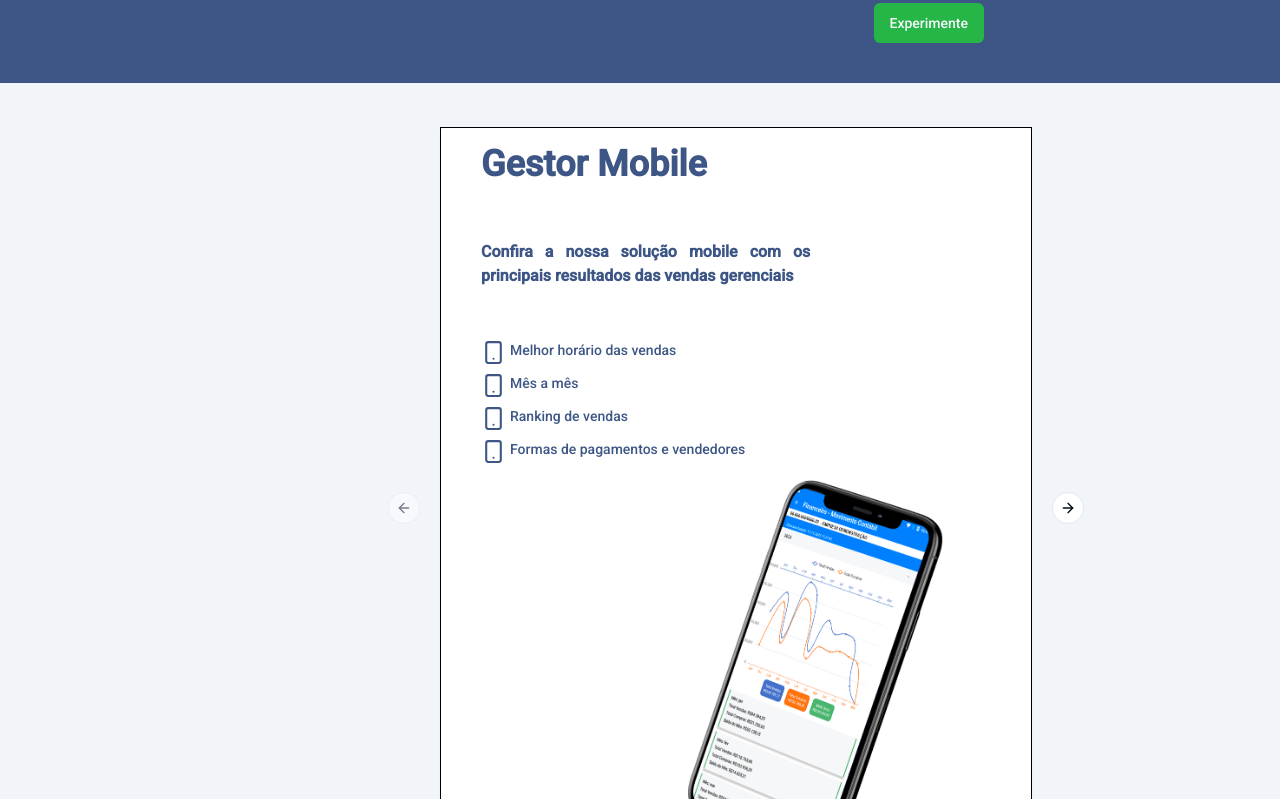
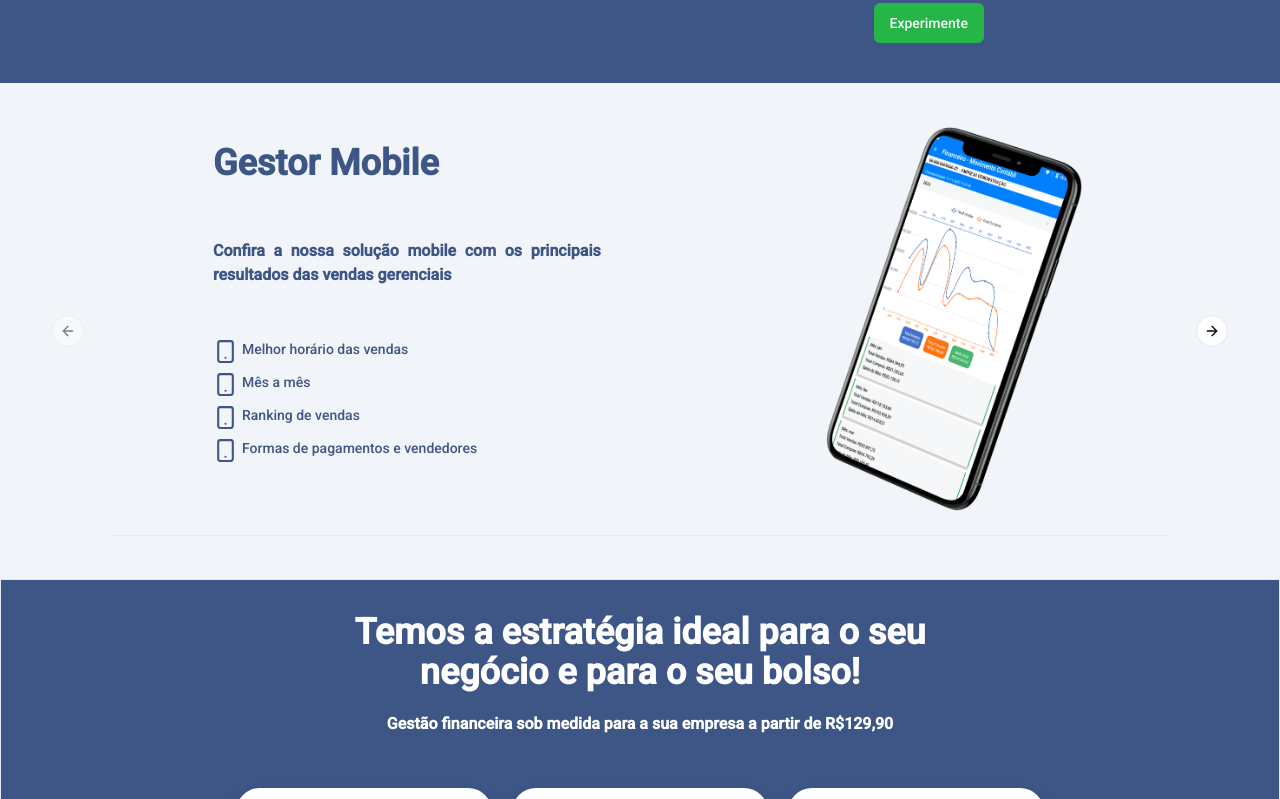
Before and after one commit to EvaldoFerreiraMoreira/site-siad, a Next.js app: page / in a window 1280 px wide. Shown: the part 2241-3040 px from the top of the page. Built offline with nearby package versions, Linux system fonts and the light colour scheme.

Commit message:
feat: carrosselMobile implemented

```diff
--- a/src/app/(Home)/components/componentsWeb/CorroselMobileWeb.tsx
+++ b/src/app/(Home)/components/componentsWeb/CorroselMobileWeb.tsx
@@ -56,22 +56,23 @@ const CorroselMobileWeb = () => {
         }
     };
     return (
-        <div className='flex justify-center bg-transparent  w-full'>
-            <Carousel className=" flex w-1/2 max-w-[90%] justify-center ml-48">
+        <div className='flex justify-center items-center w-full'>
+            <Carousel className="w-full max-w-[90%]">
                 <CarouselContent>
                     {test.map((item, index) => (
                         <CarouselItem key={index}>
-                            <div className="p-1 bg-transparent flex w-ful ">
+                            <div className="p-1">
                                 <Card>
-                                    <CardContent className="flex flex-col justify-center w-full border-black border">
-                                        <div className="flex w-72 font-bold text-4xl p-4">
+                                    <CardContent className="flex justify-center bg-[#F1F4F9]">
+                                        <div className="flex flex-col ">
+                                            <div className="flex font-bold w-72 text-4xl p-4 ">
                                                 <h1 className="text-[#3D5685]">{item?.title}</h1>
                                             </div>
-                                        <div className="mt-6 w-2/3 font-semibold text-justify p-4">
+                                            <div className="mt-6 w-2/3 font-semibold text-justify p-4 ">
                                                 <span className="text-[#3D5685]">{item?.description}</span>
                                             </div>
-                                        <div className="flex flex-col gap-2 mt-5 text-[#3D5685] text-sm p-4" >
-                                            <ul className="w-full justify-start gap-2" >
+                                            <div className="flex gap-2 mt-5 w-96 text-[#3D5685] text-sm p-4 ">
+                                                <ul className="gap-2" >
                                                     <li className="flex gap-1 ">
                                                         <Smartphone size={25} />
                                                         <p> Melhor horário das vendas</p>
@@ -84,13 +85,13 @@ const CorroselMobileWeb = () => {
                                                         <Smartphone size={25} />
                                                         <p>Ranking de vendas</p>
                                                     </li>
-                                                <li className="flex gap-1 mt-2" >
+                                                    <li className="flex gap-1 mt-2 ">
                                                         <Smartphone size={25} />
                                                         <p>Formas de pagamentos e vendedores</p>
                                                     </li>
                                                 </ul>
                                             </div>
-
+                                        </div>
                                         <div>
                                             <motion.div className="flex h-96 justify-center"
                                                 initial={{ opacity: 0, scale: 0.5 }}
@@ -109,7 +110,7 @@ const CorroselMobileWeb = () => {
                                                         width={0}
                                                         height={0}
                                                         sizes="100vw"
-                                                        className="h-auto w-auto max-w-[100%] max-h-[100%] ml-40"
+                                                        className="h-auto w-auto max-w-[100%] max-h-[100%]"
                                                         style={{
                                                             objectFit: "contain",
                                                         }}
--- a/src/app/(Home)/page.tsx
+++ b/src/app/(Home)/page.tsx
@@ -55,7 +55,7 @@ export default function Home() {
       <div className="flex w-full p-10 bg-[#3D5685] ">
         <BannerLeft title={"Gráfico Comparativo de Vendas"} description={"O Gráfico de vendas mês a mês te permite fazer um comparativo de faturamento mensal e compara-lo com o mesmo período em outro ano. A representação por cores individuais de cada ano torna a leitura e comparação dos gráficos mais intuitiva."} img={"IMG-04.png"} colorTitle={"FFFF"} colorDescription={"FFFF"} />
       </div>
-      <div className=" flex w-full p-10  bg-[#F1F4F9]">
+      <div className="flex w-full p-10 bg-[#F1F4F9]">
         <CarroselMobile />
       </div>
       <div className="border bg-[#3D5685]">
```
Lines whose indentation alone changed are shown as unchanged.
